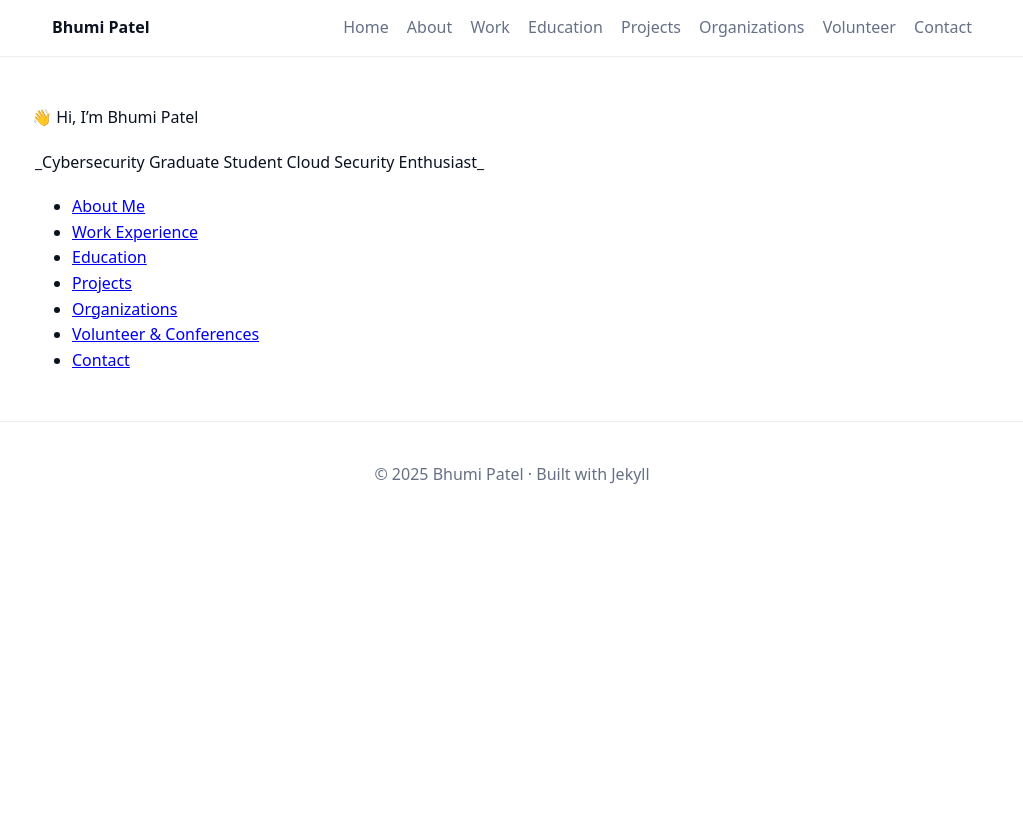
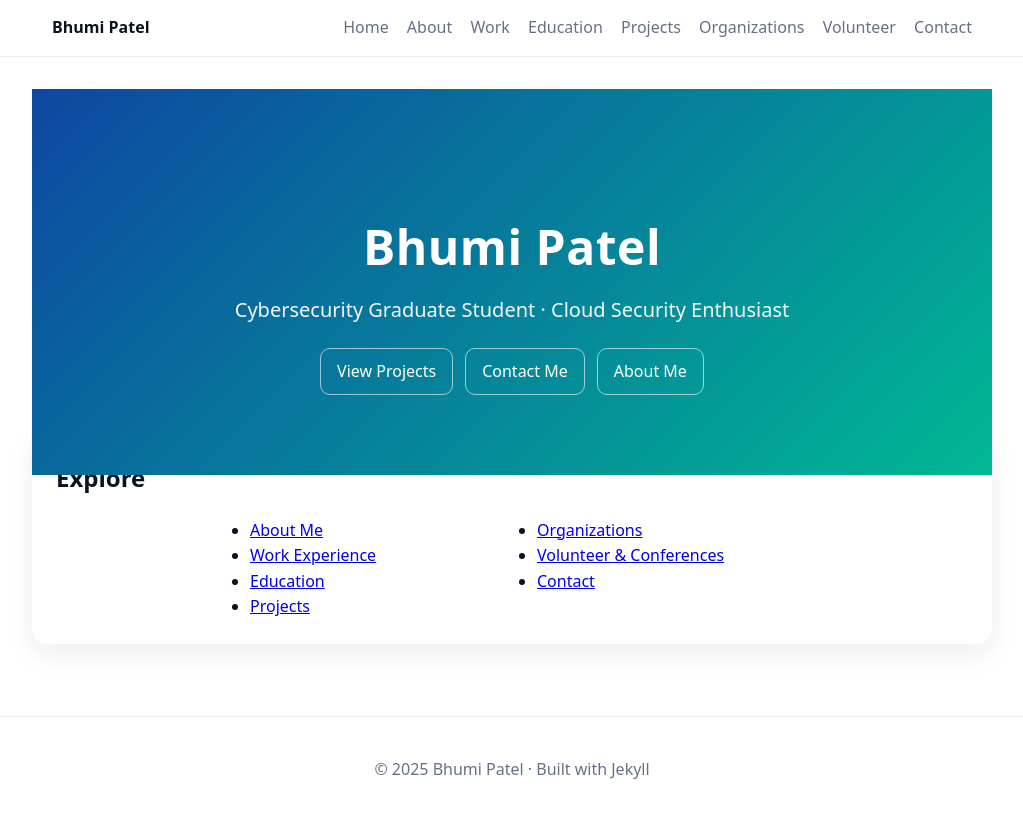
Before and after one commit to BhumiPatel15/portfolio, a Jekyll site: the page built from index.md, in a window 1280 px wide. Shown: the top 818 px of the page, without its empty margins (128-1151 px from the left). Built offline with Jekyll 4.4.1, drawn with Linux system fonts in a browser that asks for light colours; part of the change alters nothing that is shown.

Commit message:
Update index.md

```diff
--- a/index.md
+++ b/index.md
@@ -6,35 +6,29 @@ layout: default
 title: Home
 ---
 
- 👋 Hi, I’m Bhumi Patel
-{% comment %}  👆 This is the main heading people will see on your homepage. {% endcomment %}
+<!-- HERO -->
+<section class="hero">
+  <div class="container">
+    <h1 class="name">Bhumi Patel</h1>
+    <p class="subtitle">Cybersecurity Graduate Student · Cloud Security Enthusiast</p>
+    <div class="cta">
+      <a class="btn" href="{{ '/projects/' | relative_url }}">View Projects</a>
+      <a class="btn" href="{{ '/contact/' | relative_url }}">Contact Me</a>
+      <a class="btn" href="{{ '/about/' | relative_url }}">About Me</a>
+    </div>
+  </div>
+</section>
 
-
-_Cybersecurity Graduate Student | Cloud Security Enthusiast_
-{% comment %} This is italic text (tagline or quick intro).{% endcomment %}
-{% comment %}  Use this for your role, passion, or focus area. {% endcomment %}
-
-
-{% comment %}
-## 🚀 Quick Links
-# 👇 These are Call-To-Action (CTA) buttons/links.
-#    They help visitors quickly jump to key sections of your site.
-#    You can edit the labels (About Me, Education, etc.) or add/remove items.
-{% endcomment %}
-
-- [About Me](about.md)
-- [Work Experience](work.md)
-- [Education](education.md)
-- [Projects](projects.md)
-- [Organizations](org.md)
-- [Volunteer & Conferences](volunteer.md)
-- [Contact](contact.md)
-
-{% comment %}
-
-# ℹ️ Notes for Students:
-# - Each link above points to another `.md` file in your repo.
-# - Example: "about.md" must exist in the root of your repo.
-# - You can add text, images, or lists below if you want more on the homepage.
-
-{% endcomment %}
+<!-- QUICK LINKS SECTION -->
+<section class="section">
+  <h2>Explore</h2>
+  <ul class="quicklinks">
+    <li><a href="{{ '/about/' | relative_url }}">About Me</a></li>
+    <li><a href="{{ '/work/' | relative_url }}">Work Experience</a></li>
+    <li><a href="{{ '/education/' | relative_url }}">Education</a></li>
+    <li><a href="{{ '/projects/' | relative_url }}">Projects</a></li>
+    <li><a href="{{ '/organizations/' | relative_url }}">Organizations</a></li>
+    <li><a href="{{ '/volunteer/' | relative_url }}">Volunteer & Conferences</a></li>
+    <li><a href="{{ '/contact/' | relative_url }}">Contact</a></li>
+  </ul>
+</section>
```
